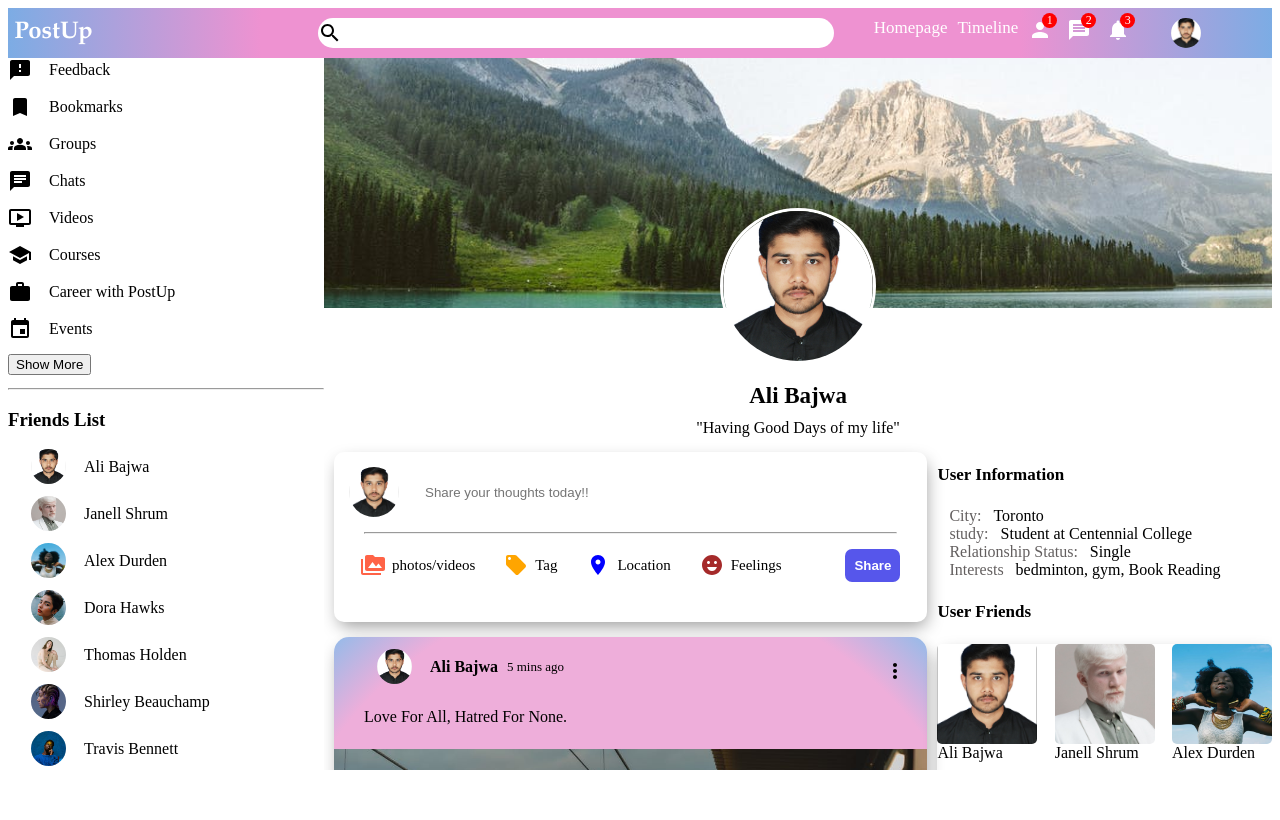
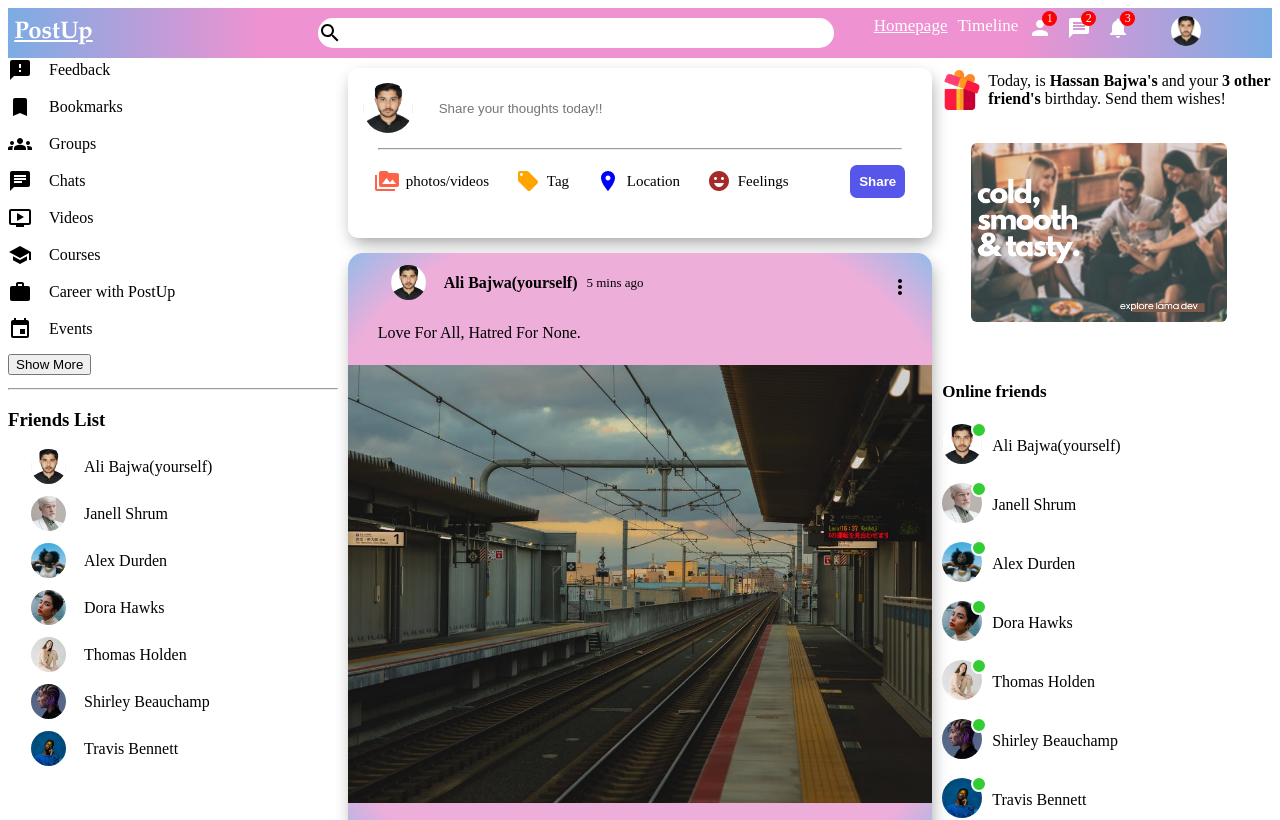
Before and after one commit to alibajwa91/socialMedia-Website-project, a React (Create React App) app: page /homepage in a window 1280 px wide. Shown: the top 820 px of the page. Built offline with nearby package versions, Linux system fonts and the light colour scheme.

Commit message:
all pages linked with each other

```diff
--- a/package.json
+++ b/package.json
@@ -12,6 +12,7 @@
     "@testing-library/user-event": "^13.5.0",
     "react": "^18.2.0",
     "react-dom": "^18.2.0",
+    "react-router-dom": "^6.22.0",
     "react-scripts": "5.0.1",
     "web-vitals": "^2.1.4"
   },
--- a/src/App.js
+++ b/src/App.js
@@ -2,11 +2,9 @@ import Home from "./pages/home/home.jsx";
 import Login from "./pages/login/Login.jsx";
 import Register from "./pages/register/Register.jsx";
 import Profile from "./pages/profile/Profile.jsx";
+import { BrowserRouter as Router } from "react-router-dom";
 function App() {
-  return <Profile />;
-  // <Home />;
-  // <Register/>;
-  // <Login />
+  return <Login />;
 }
 
 export default App;
--- a/src/components/topbar/TopBar.jsx
+++ b/src/components/topbar/TopBar.jsx
@@ -3,13 +3,17 @@ import SearchIcon from "@mui/icons-material/Search";
 import PersonIcon from "@mui/icons-material/Person";
 import MessageIcon from "@mui/icons-material/Message";
 import NotificationsIcon from "@mui/icons-material/Notifications";
+import Home from "../../pages/home/home";
+import { Link } from "react-router-dom";
 
 export default function TopBar() {
   return (
     <div className="topbarContainer">
       <div className="topbarLeft">
         {" "}
-        <span className="logo">PostUp</span>
+        <Link to="/" className="logo">
+          PostUp
+        </Link>
       </div>
       <div className="topbarCenter">
         <div className="searchbar">
@@ -19,7 +23,9 @@ export default function TopBar() {
       </div>
       <div className="topbarRight">
         <div className="topbarLinks">
-          <span className="topbarLink">Homepage</span>
+          <Link to="/homepage" className="topbarLink">
+            Homepage
+          </Link>
           <span className="topbarLink">Timeline</span>
         </div>
         <div className="topbarIcons">
@@ -36,7 +42,9 @@ export default function TopBar() {
             <span className="topbarIconBadge">3</span>
           </div>
         </div>
-        <img src="./assets/person/1.jpg" alt="" className="topbarImg" />
+        <Link to="/profilepage">
+          <img src="./assets/person/1.jpg" alt="" className="topbarImg" />
+        </Link>
       </div>
     </div>
   );
--- a/src/dummyData.js
+++ b/src/dummyData.js
@@ -2,7 +2,7 @@ export const Users = [
   {
     id: 1,
     profilePicture: "assets/person/1.jpg",
-    username: "Ali Bajwa",
+    username: "Ali Bajwa(yourself)",
   },
   {
     id: 2,
--- a/src/index.js
+++ b/src/index.js
@@ -1,10 +1,31 @@
 import React from "react";
 import ReactDOM from "react-dom/client";
 import App from "./App";
+import { createBrowserRouter, RouterProvider } from "react-router-dom";
+import Home from "./pages/home/home";
+import Profile from "./pages/profile/Profile";
+import Login from "./pages/login/Login";
+import Register from "./pages/register/Register";
+
+const router = createBrowserRouter([
+  // this is code for the very first page when application will start using nom start
+  {
+    path: "/",
+    element: <App />,
+  },
+  {
+    path: "/homepage",
+    element: <Home />,
+  },
+  {
+    path: "profilepage",
+    element: <Profile />,
+  },
+  {
+    path: "registerpage",
+    element: <Register />,
+  },
+]);
 
 const root = ReactDOM.createRoot(document.getElementById("root"));
-root.render(
-  <React.StrictMode>
-    <App />
-  </React.StrictMode>
-);
+root.render(<RouterProvider router={router} />);
--- a/src/pages/login/Login.jsx
+++ b/src/pages/login/Login.jsx
@@ -1,4 +1,5 @@
 import "./login.css";
+import { Link } from "react-router-dom";
 
 export default function Login() {
   return (
@@ -15,9 +16,13 @@ export default function Login() {
           <div className="loginBox">
             <input placeholder="Email" className="loginEmail" />
             <input placeholder="Password" className="loginPassword" />
-            <button className="loginBtn">Log In</button>
+            <Link to="/homepage">
+              <button className="loginBtn">Log In</button>
+            </Link>
             <span className="forgetPassword">Forget Password?</span>
-            <button className="RegisterBtn">Create New Account</button>
+            <Link to="/registerpage">
+              <button className="RegisterBtn">Create New Account</button>
+            </Link>
           </div>
         </div>
       </div>
--- a/src/pages/register/Register.jsx
+++ b/src/pages/register/Register.jsx
@@ -1,4 +1,5 @@
 import "./register.css";
+import { Link } from "react-router-dom";
 
 export default function Register() {
   return (
@@ -17,11 +18,15 @@ export default function Register() {
             <input placeholder="Email" className="loginEmail" />
             <input placeholder="Password" className="loginPassword" />
             <input placeholder="Re-type Password" className="loginPassword" />
-            <button className="RegisterBtn">Sign up</button>
+            <Link to="/homepage">
+              <button className="RegisterBtn">Sign up</button>
+            </Link>
             <span className="alreadyRegister">
               Do you already have an Account?
             </span>
-            <button className="loginBtn">Log In</button>
+            <Link to="/">
+              <button className="loginBtn">Log In</button>
+            </Link>
           </div>
         </div>
       </div>
```
Also changed, not shown: 1 other file (tests, documents, lock files or other folders).
